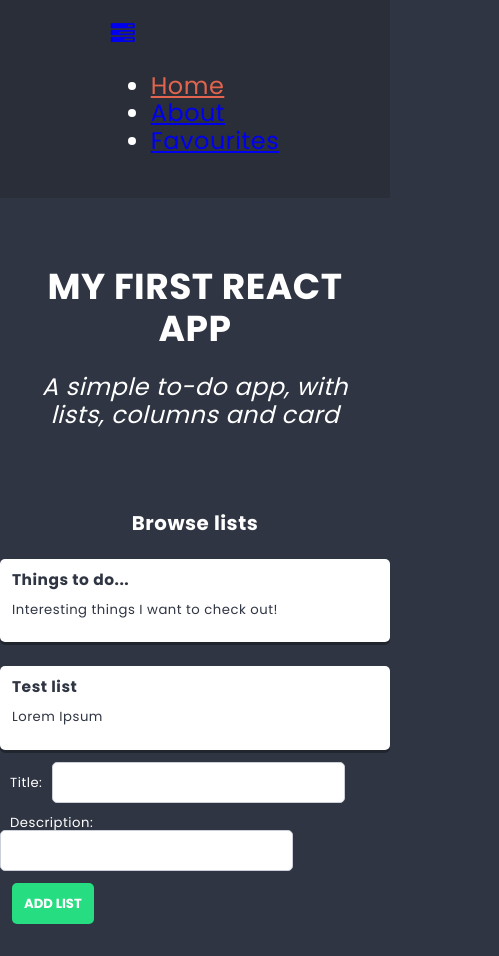
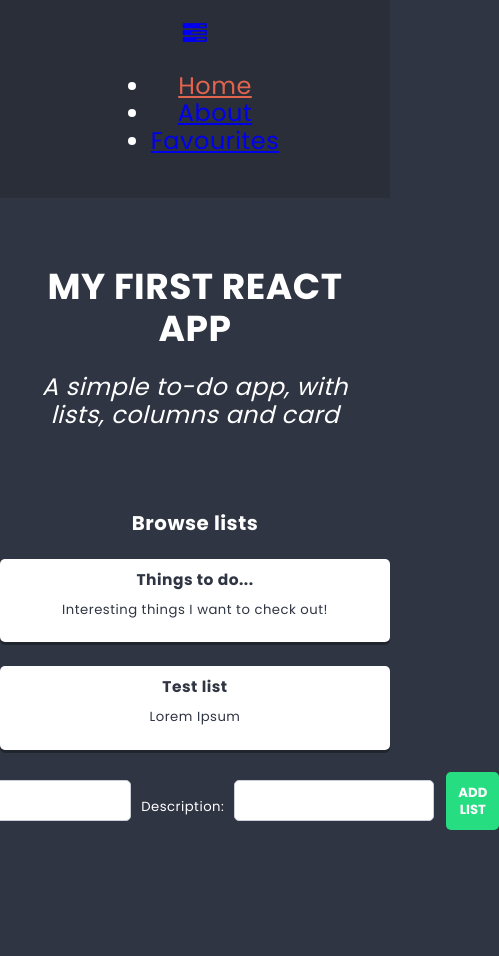
Before and after one commit to Lukasz1991PL/myreact, a React (Create React App) app: page / in a window 390 px wide. Shown: the whole page, 499 px wide, since content can reach past the window. After the commit the page ends 872 px from the top, so only its background shows below. Built offline with nearby package versions, Linux system fonts and the light colour scheme.

Commit message:
fix style problems

```diff
--- a/src/components/Container/Container.module.scss
+++ b/src/components/Container/Container.module.scss
@@ -1,4 +1,5 @@
 .container {
-    max-width: 1200px;
-    margin: 20px auto;
+  max-width: 1200px;
+  margin: 20px auto;
+  text-align: center;
 }
--- a/src/components/Favourite/Favourite.scss
+++ b/src/components/Favourite/Favourite.scss
@@ -1,3 +1,4 @@
+@use 'sass:math';
 @import '../../styles/settings.scss';
 
 .hero {
@@ -9,3 +10,24 @@
   font-size: ($base-size * 3);
   text-transform: uppercase;
 }
+.cardsWrapper {
+  justify-content: center;
+  width: calc(33% - 12px);
+  background: $color-light;
+  margin: 0 auto;
+  padding: ($base-size * 1.5);
+  border-radius: $radius;
+  box-shadow: 0 math.div($base-size, 4) 0 rgba(0, 0, 0, 0.3);
+  color: $color-dark;
+}
+
+.cards {
+  padding: math.div($base-size, 2) 0;
+}
+
+@media (max-width: 767px) {
+  .column {
+    width: 100%;
+    margin: 0 0 $base-size 0;
+  }
+}
--- a/src/components/ListForm/ListForm.module.scss
+++ b/src/components/ListForm/ListForm.module.scss
@@ -1,11 +1,18 @@
+@import '../../styles/settings.scss';
+
 .listForm {
-  .child {
-    padding: 10px 10px;
-    display: flex;
-    justify-content: center;
-    align-items: center;
-  }
+  padding: 10px 10px;
+  display: flex;
+  justify-content: center;
+  align-items: center;
 }
 span {
   margin: 10px 10px;
 }
+
+@media (max-width: 767px) {
+  .listForm {
+    width: 100%;
+    margin: 0 0 $base-size 0;
+  }
+}
```
Also changed, not shown: src/components/Link/Link.js (deleted), src/components/Link/Link.module.scss (deleted).
